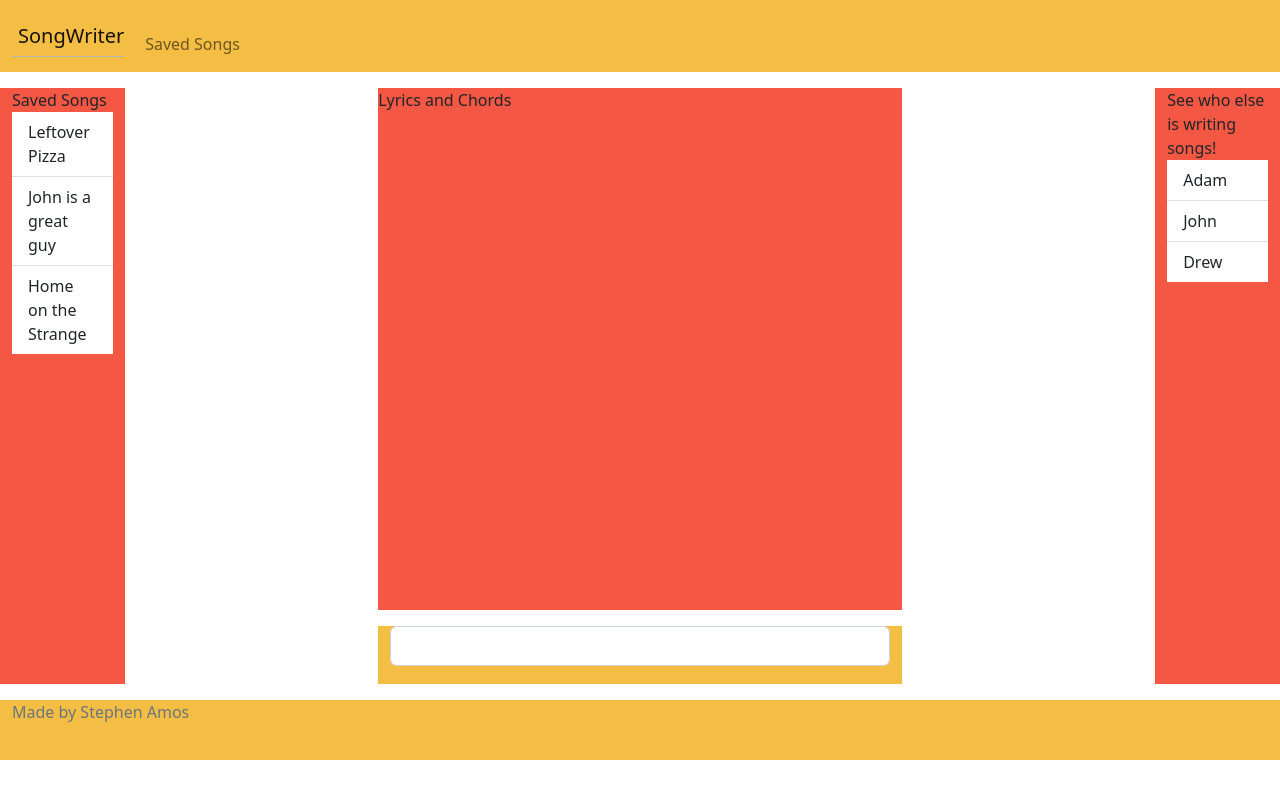
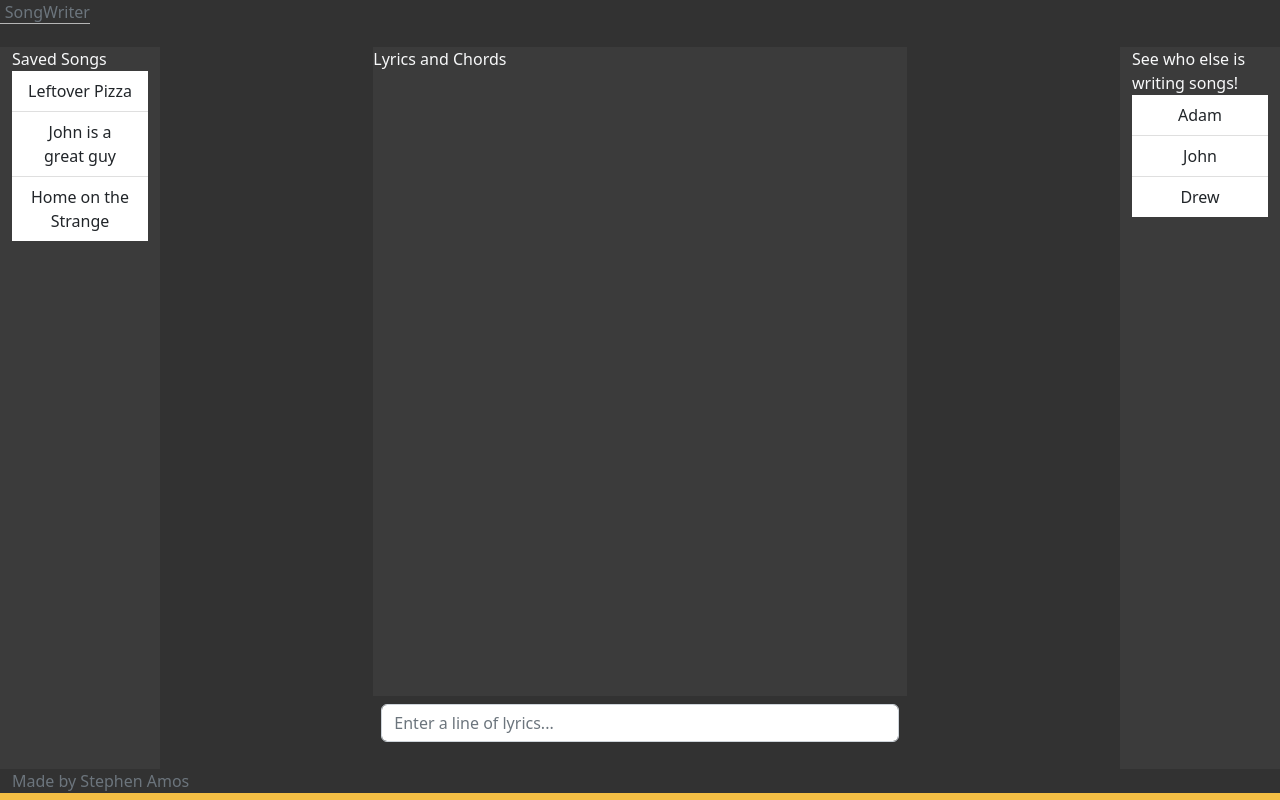
Before and after one commit to isawamoose/startup, a plain HTML site: page startup/index.html in a window 1280 px wide. Drawn offline with nearby package versions, Linux system fonts and the light colour scheme.

Commit message:
made it look prettier with dark theme

```diff
--- a/startup/index.html
+++ b/startup/index.html
@@ -4,7 +4,6 @@
 		<meta charset="UTF-8" />
 		<meta name="viewport" content="width=device-width, initial-scale=1.0" />
 		<title>SongWriter</title>
-		<link rel="icon" href="favicon.ico" />
 
 		<link rel="stylesheet" href="main.css" />
 
@@ -16,17 +15,11 @@
 			crossorigin="anonymous" />
 	</head>
 	<body>
-		<header class="container-fluid">
-			<nav class="navbar">
-				<a class="navbar-brand" href="">SongWriter</a>
-				<menu class="navbar-nav">
-					<li class="nav-item">
-						<a class="nav-link">Saved Songs</a>
-					</li>
-				</menu>
-			</nav>
+		<header class="text-muted">
+			<a class="navbar-brand" href="#">SongWriter</a>
 		</header>
-		<div class="container-fluid sidebar saved-songs">
+		<main>
+			<div class="container-fluid sidebar saved-songs text-light">
 				Saved Songs
 				<ul class="list-group list-group-flush">
 					<li class="list-group-item">Leftover Pizza</li>
@@ -34,13 +27,15 @@
 					<li class="list-group-item">Home on the Strange</li>
 				</ul>
 			</div>
-		<main class="container-fluid main">
-			<div class="content">Lyrics and Chords</div>
-			<div id="input" class="container-fluid">
-				<input class="form-control" />
+			<div class="content">
+				<div class="song text-light">Lyrics and Chords</div>
+				<div id="input">
+					<input
+						class="form-control"
+						placeholder="Enter a line of lyrics..." />
 				</div>
-		</main>
-		<div class="container-fluid sidebar online-users">
+			</div>
+			<div class="container-fluid sidebar online-users text-light">
 				See who else is writing songs!
 				<ul class="list-group list-group-flush">
 					<li class="list-group-item">Adam</li>
@@ -49,6 +44,7 @@
 				</ul>
 			</div>
 			<div id="others-online"></div>
+		</main>
 		<footer class="text-muted">
 			<div class="container-fluid">
 				<span>Made by Stephen Amos</span>
--- a/startup/main.css
+++ b/startup/main.css
@@ -1,67 +1,85 @@
+* {
+	background: #323232;
+}
+
 body {
-	height: 95vh;
-	display: grid;
-	grid-template-columns: 1fr 8fr 1fr;
-	grid-template-rows: 1fr 10fr 1fr;
-	grid-template-areas:
-		'nav nav nav'
-		'saved-songs main online-users'
-		'footer footer footer';
-	grid-gap: 1rem;
+	height: 100vh;
+	display: flex;
+	flex-direction: column;
 }
 
 header {
+	background: #323232;
+	flex: 0 3rem;
+}
+
+footer {
 	background-color: #f4be44;
-	grid-area: nav;
+	flex: 0 2rem;
+}
+
+main {
+	flex: 1 calc(100vh - 4rem);
+	display: grid;
+	grid-template-columns: 1fr 6fr 1fr;
+	grid-template-areas: 'saved-songs song online-users';
 }
 
 .sidebar {
-	background-color: #f45844;
+	background-color: #3b3b3b;
+}
+
+li {
+	text-align: center;
+}
+
+.sidebar:hover {
+	border-bottom: 0.5rem solid #006d8d;
 }
 
 .saved-songs {
 	grid-area: saved-songs;
 }
 
+.saved-songs li:hover {
+	border-right: 0.5rem solid #006d8d !important;
+}
+
 .online-users {
 	grid-area: online-users;
 }
 
-main {
-	/* background-color: #2d8397; */
-	grid-area: main;
+.online-users li:hover {
+	border-left: 0.5rem solid #006d8d !important;
+}
+
+.content {
+	background: #323232;
+	grid-area: song;
 	display: grid;
 	grid-template-columns: 2fr 5fr 2fr;
 	grid-template-rows: 9fr 1fr;
 	grid-template-areas:
-		'. content .'
+		'. song .'
 		'. input .';
-	grid-gap: 1rem;
 }
 
-.content {
-	background-color: #f45844;
-	grid-area: content;
+.song {
+	background-color: #3b3b3b;
+	grid-area: song;
 }
 
 #input {
-	background-color: #f4be44;
+	padding: 0.5rem;
+	/* background-color: #f4be44; */
 	grid-area: input;
 }
 
-input {
-	padding-top: 0.5rem !important;
-}
-
-footer {
-	background-color: #f4be44;
-	grid-area: footer;
-}
-
-menu {
-	flex: 1;
-	display: flex;
-	flex-direction: row !important;
+#input:focus {
+	border: 0.3rem solid #006d8d;
+	color: #fff;
+	margin: -0.25rem;
+	outline: none;
 }
 
 .navbar-brand {
@@ -74,7 +92,6 @@ menu .nav-item {
 }
 
 #others-online {
-	background-color: #f45844;
 	position: fixed;
 	right: 1rem;
 	bottom: 8rem;
```
Lines whose indentation alone changed are shown as unchanged.
